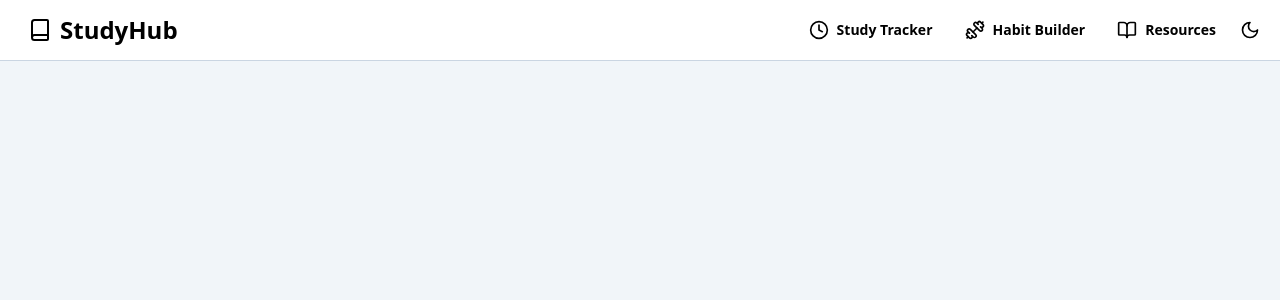
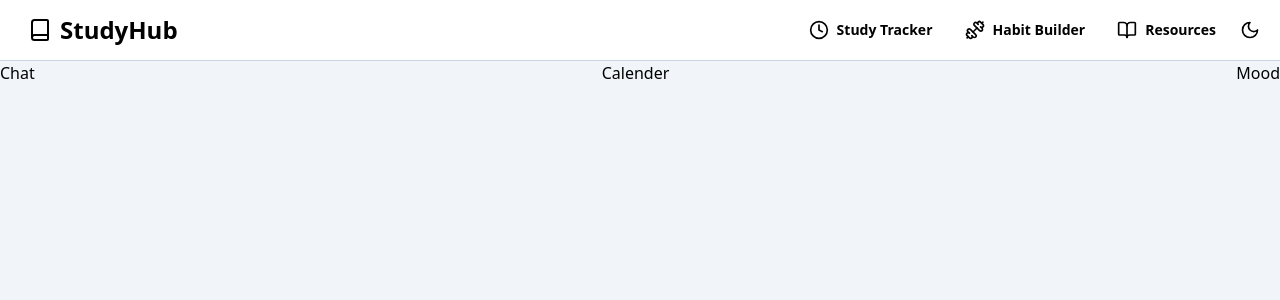
Before and after one commit to RikenMor001/StudyHub, a React (Vite) app: page /habit-builder in a window 1280 px wide. Shown: the top 300 px of the page. Built offline with nearby package versions, Linux system fonts and the light colour scheme.

Commit message:
Update habitBuilder.jsx

```diff
--- a/src/pages/habitBuilder/habitBuilder.jsx
+++ b/src/pages/habitBuilder/habitBuilder.jsx
@@ -1,8 +1,16 @@
 
 export const HabitBuilder = () => {
     return <div className="bg-slate-100 min-h-screen">
-        <div>
-
+        <div className="sticky top-0 max-w-8xl flex justify-between">
+            <div className="flex justify-center items-center">
+                Chat
+            </div>
+            <div>
+                Calender
+            </div>
+            <div>
+                Mood
+            </div>
         </div>
     </div>
 }
```
